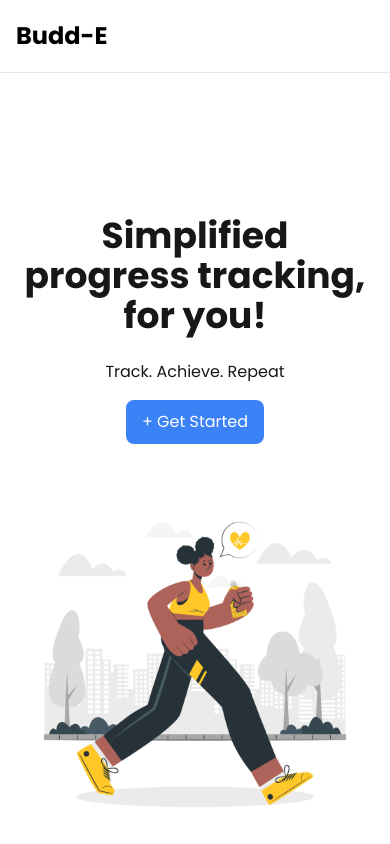
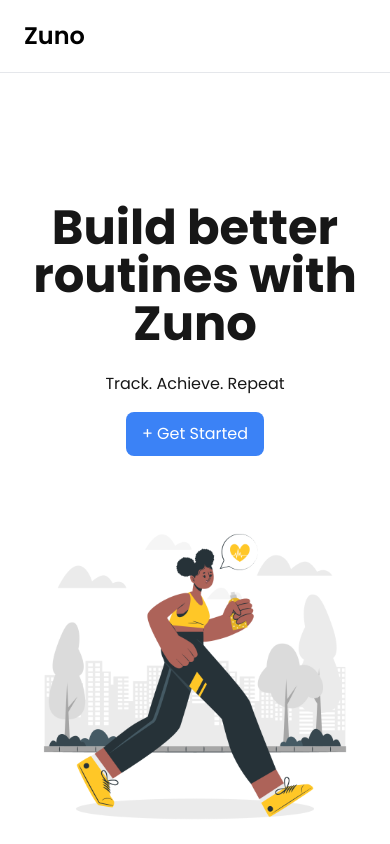
Before and after one commit to gyimadu/habit-tracker, a Next.js app: page / in a window 390 px wide. Shown: the top 844 px of the page. Built offline with nearby package versions, Linux system fonts and the light colour scheme.

Commit message:
changed headline text

```diff
--- a/src/app/page.tsx
+++ b/src/app/page.tsx
@@ -66,7 +66,7 @@ export default function Home() {
 
         <div className="flex flex-col md:flex-row items-center justify-center h-screen mt-0 pt-5 md:pt-0 md:mt-0 mb-10 text-center">
           <div className="text-center md:text-left w-full md:w-6/12 mb-10">
-            <h1 className="text-4xl md:text-5xl font-bold mb-6 md:leading-normal">Simplified progress tracking, for you!</h1>
+            <h1 className="text-5xl md:text-5xl font-bold mb-6 md:leading-normal">Build better routines with Zuno</h1>
             <p className="text-base md:text-lg mb-4">Track. Achieve. Repeat</p>
 
             {!isAddingHabit ? (
--- a/src/components/NavBar.tsx
+++ b/src/components/NavBar.tsx
@@ -3,8 +3,8 @@ import React from "react";
 const NavBar: React.FC = () => {
   return (
     <nav className="bg-white z-50 sticky top-0 border-b w-full mb-0 md:mb-5 text-black px-1 py-3">
-      <div className="container w-full max-w-6xl mx-auto flex justify-between items-center py-2 md:py-2">
-        <h1 className="text-2xl md:text-3xl px-3 font-bold">Budd-E</h1>
+      <div className="container w-full max-w-6xl mx-auto flex justify-between items-center px-2 md:px-0 py-2 md:py-2">
+        <h1 className="text-2xl md:text-3xl px-3 font-semibold">Zuno</h1>
       </div>
     </nav>
   );
```
